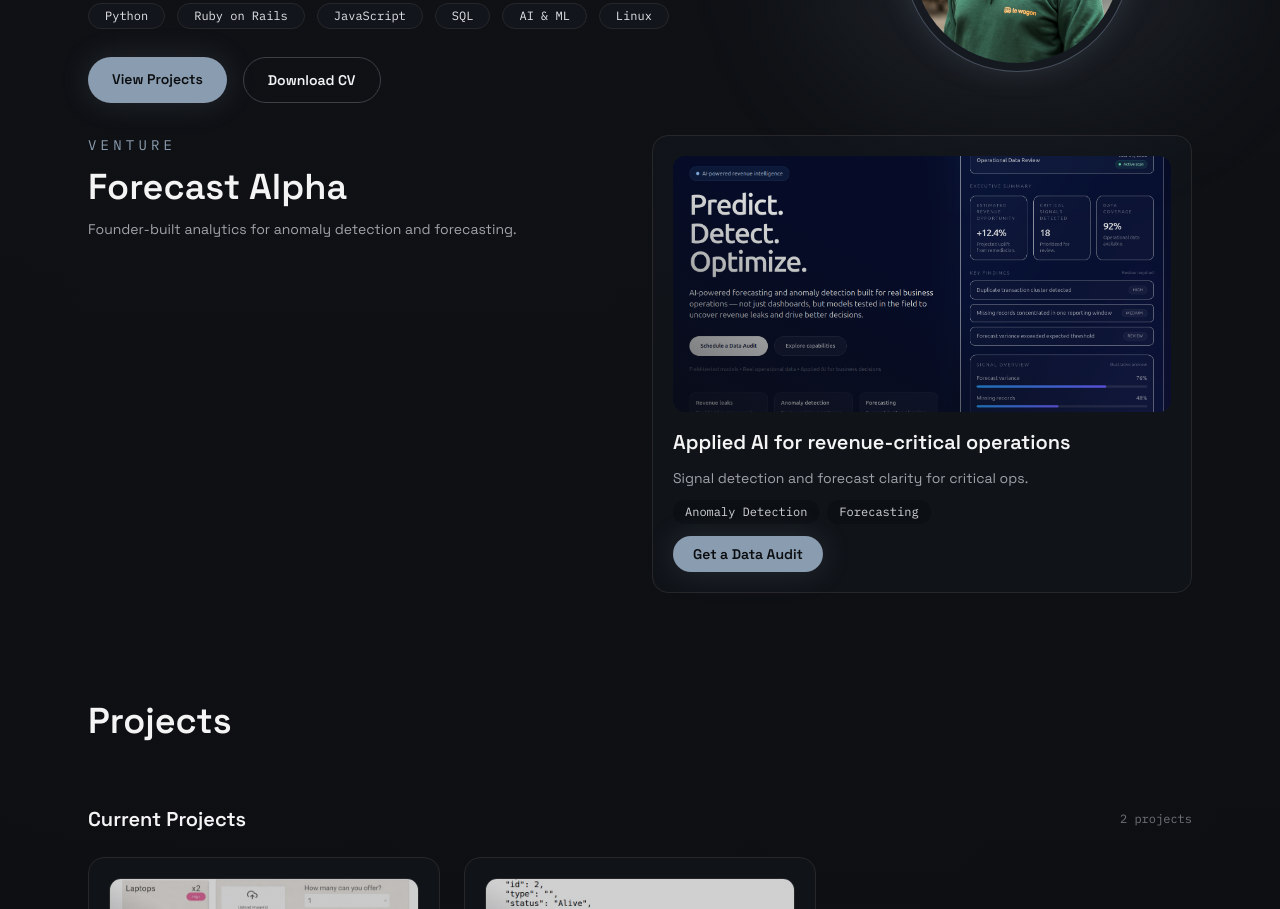
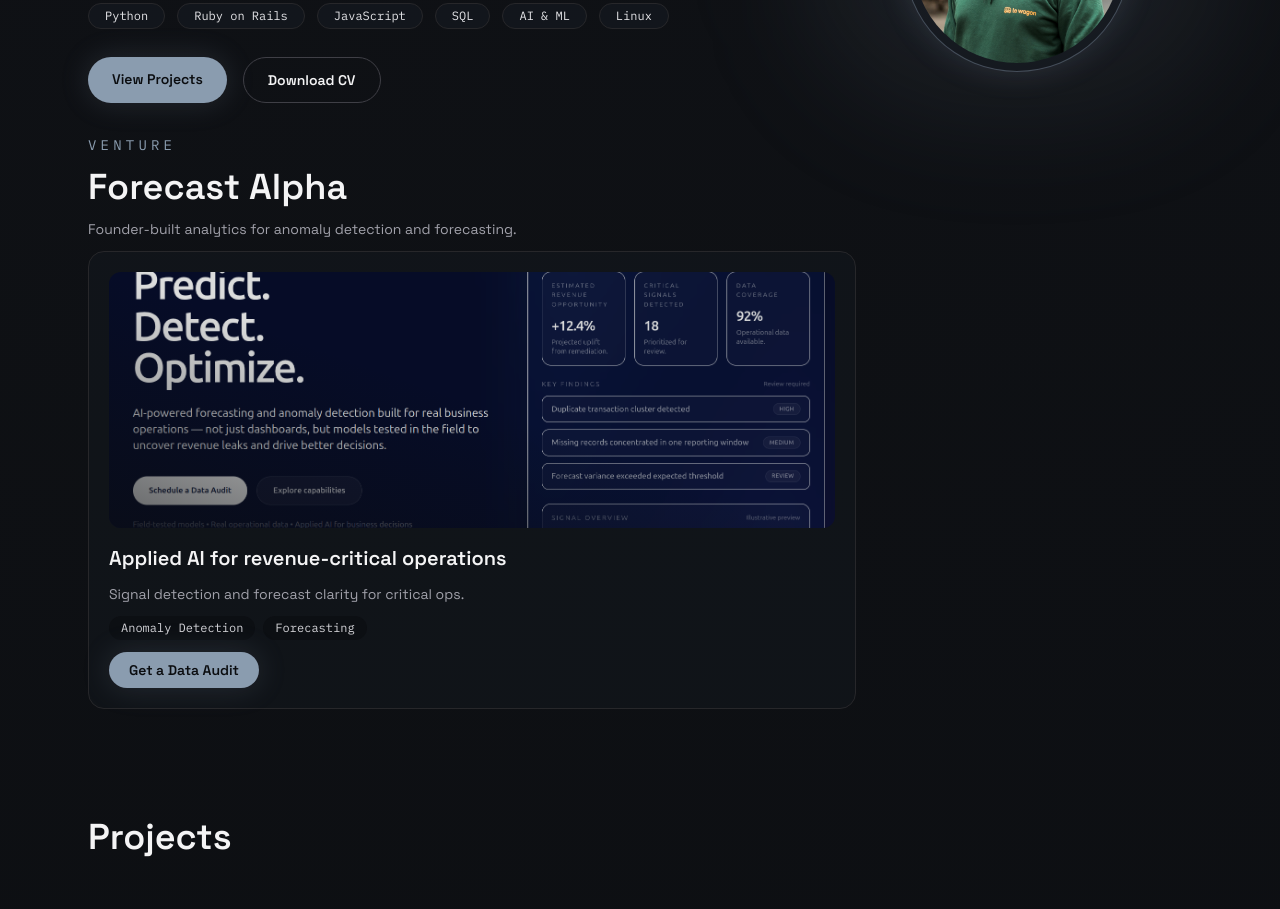
Before and after one commit to Hishamkhashman1/portfolio, a Next.js app: page / in a window 1280 px wide. Shown: the part 340-1249 px from the top of the page. Built offline with nearby package versions, Linux system fonts and the light colour scheme.

Commit message:
changed grid style for forecast alpha card

```diff
--- a/app/page.tsx
+++ b/app/page.tsx
@@ -15,7 +15,7 @@ export default function Home() {
       <main className="mx-auto flex max-w-6xl flex-col gap-20 px-6 pb-24 pt-12">
         <div className="space-y-6">
           <Hero />
-          <section className="grid gap-6 lg:grid-cols-[1fr_1fr]">
+          <section className="space-y-3">
             <div className="space-y-3">
               <p className="text-sm font-mono uppercase tracking-[0.3em] text-electric">
                 Venture
@@ -28,6 +28,7 @@ export default function Home() {
               </p>
             </div>
 
+            <div className="mt-6 max-w-3xl">
               <div className="rounded-2xl border border-zinc-800 bg-haze/40 p-5">
                 <div className="relative h-64 overflow-hidden rounded-xl">
                   <Image
@@ -66,6 +67,7 @@ export default function Home() {
                   </a>
                 </div>
               </div>
+            </div>
           </section>
         </div>
         <ProjectGrid />
```
Lines whose indentation alone changed are shown as unchanged.
